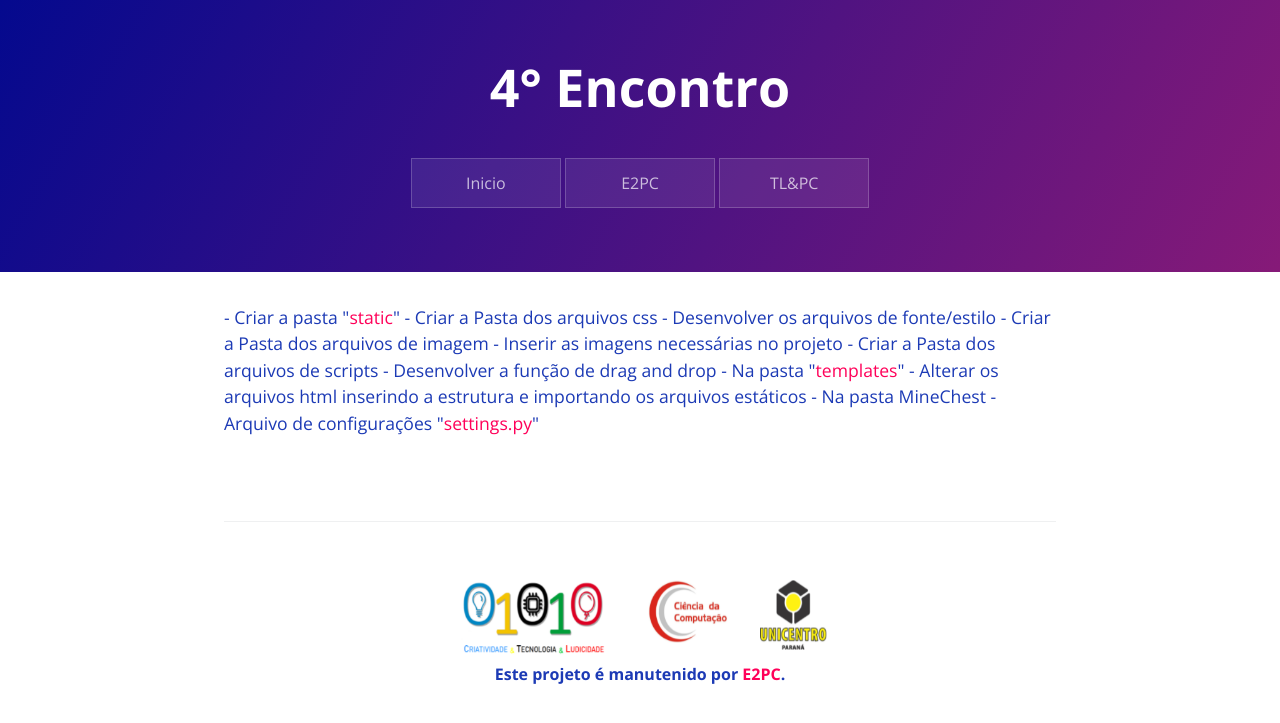
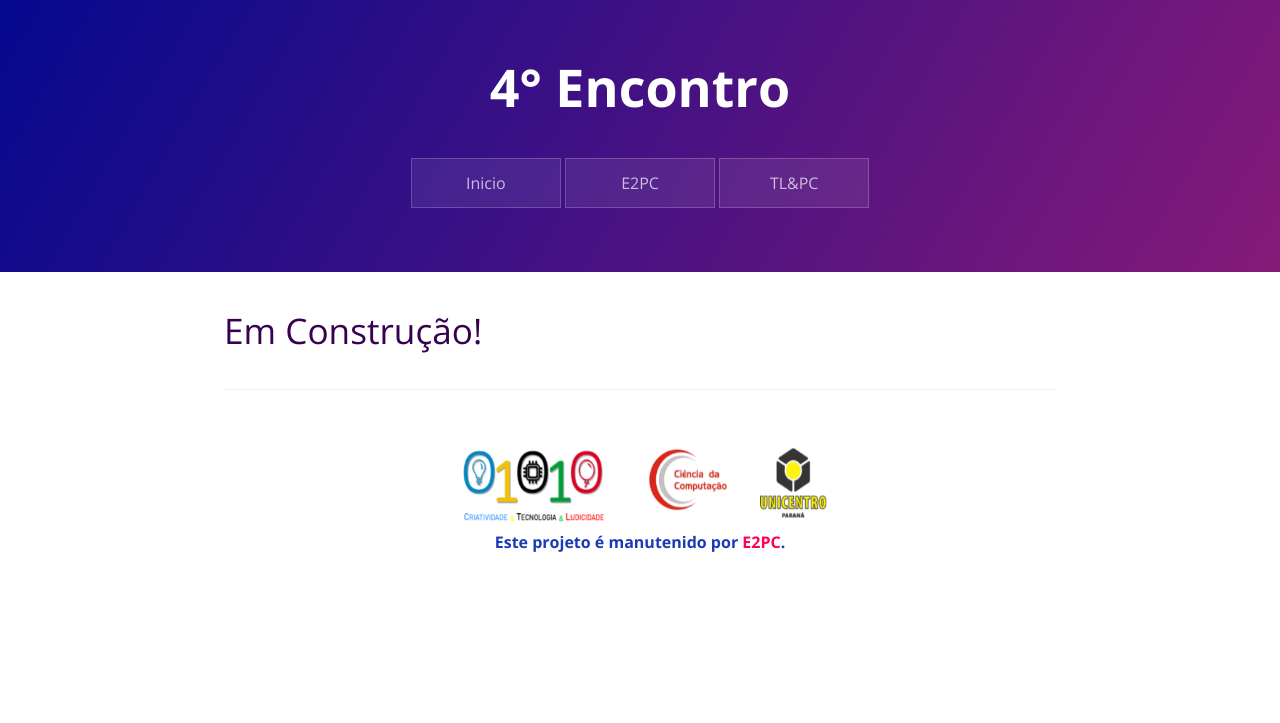
Before and after one commit to E2PC/ProjectPage, a Jekyll site: the page built from Encontro4.md, in a window 1280 px wide. Shown: the top 723 px of the page. Built offline with Jekyll 4.4.1, drawn with Linux system fonts in a browser that asks for light colours.

Commit message:
Update Encontro4.md

```diff
--- a/Encontro4.md
+++ b/Encontro4.md
@@ -5,7 +5,8 @@ filename: Encontro4
 button: Encontro4
 blocker: 1
 ---
-<div type="hidden">
+# Em Construção!
+<div style="display:none">
 - Criar a pasta "<a href="https://github.com/E2PC/ProjectPage/blob/gh-pages/archieves/static-4E.rar?raw=true" download>static</a>"
   - Criar a Pasta dos arquivos css
     - Desenvolver os arquivos de fonte/estilo
```
